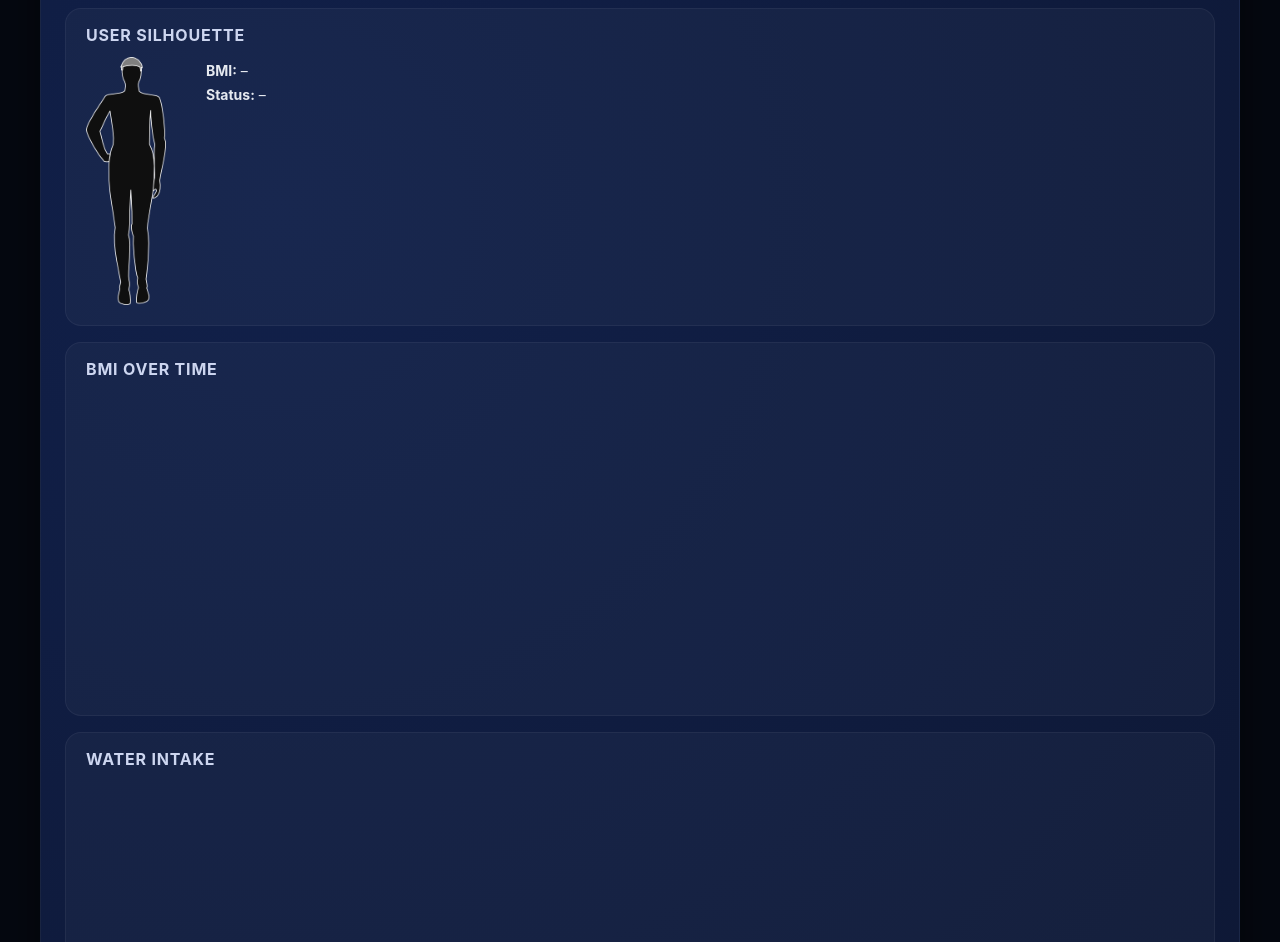
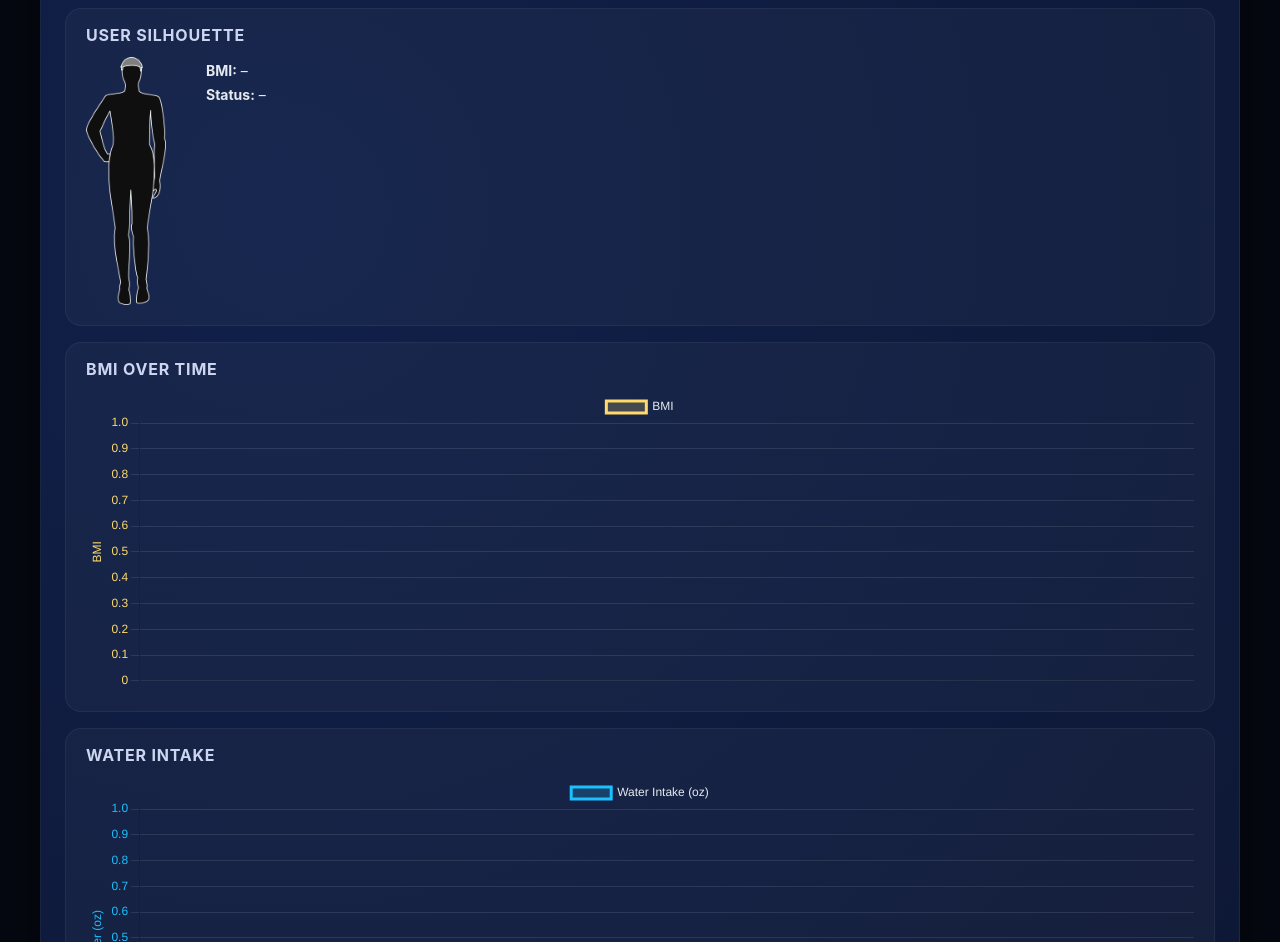
Before and after one commit to btblyg2025/btb-fit, a website: page profile.html in a window 1280 px wide. Shown: the part 125-1067 px from the top of the page. Drawn offline with nearby package versions, Linux system fonts and the light colour scheme.

Commit message:
Fix profile page to wait for DOM ready and use correct script

```diff
--- a/profile.html
+++ b/profile.html
@@ -100,6 +100,6 @@
     </main>
   </div>
 
-  <script src="profile.js"></script>
+  <script src="public-profile.js"></script>
 </body>
 </html>
--- a/public-profile.js
+++ b/public-profile.js
@@ -689,6 +689,8 @@ function calculatePublicProjections() {
   });
 }
 
+// Initialize when DOM is ready
+document.addEventListener('DOMContentLoaded', () => {
   updateSilhouette();
   updateChart();
   updateAthleticChart();
@@ -698,3 +700,4 @@ updateMacrosChart();
   updateBodyCompChart();
   calculatePublicProjections();
   applyPrivacySettings();
+});
```
Lines whose indentation alone changed are shown as unchanged.
